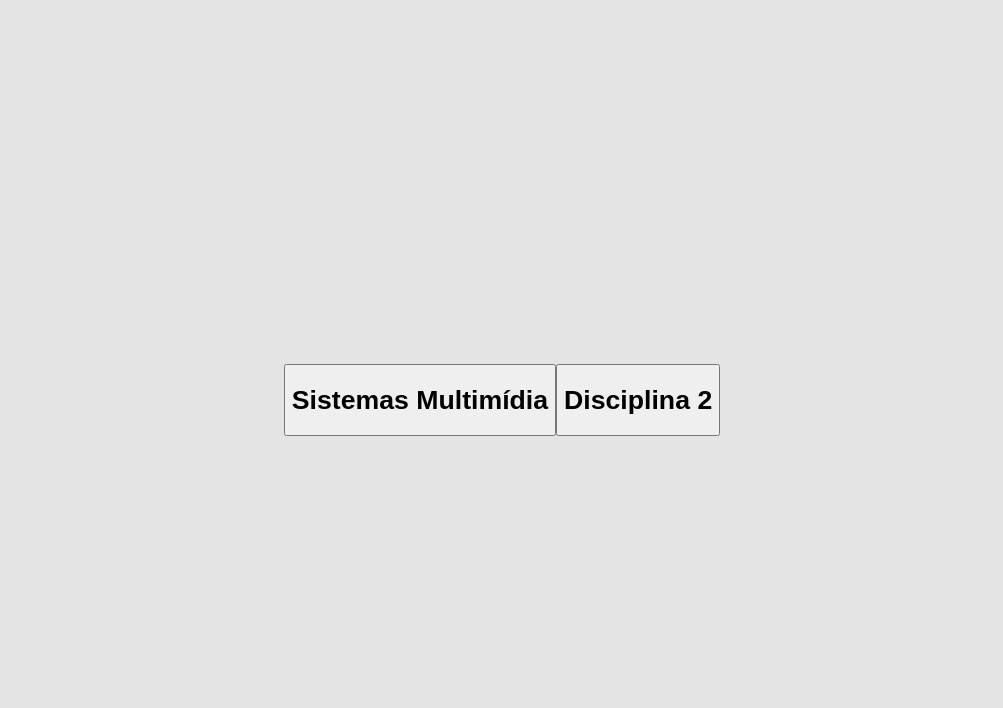
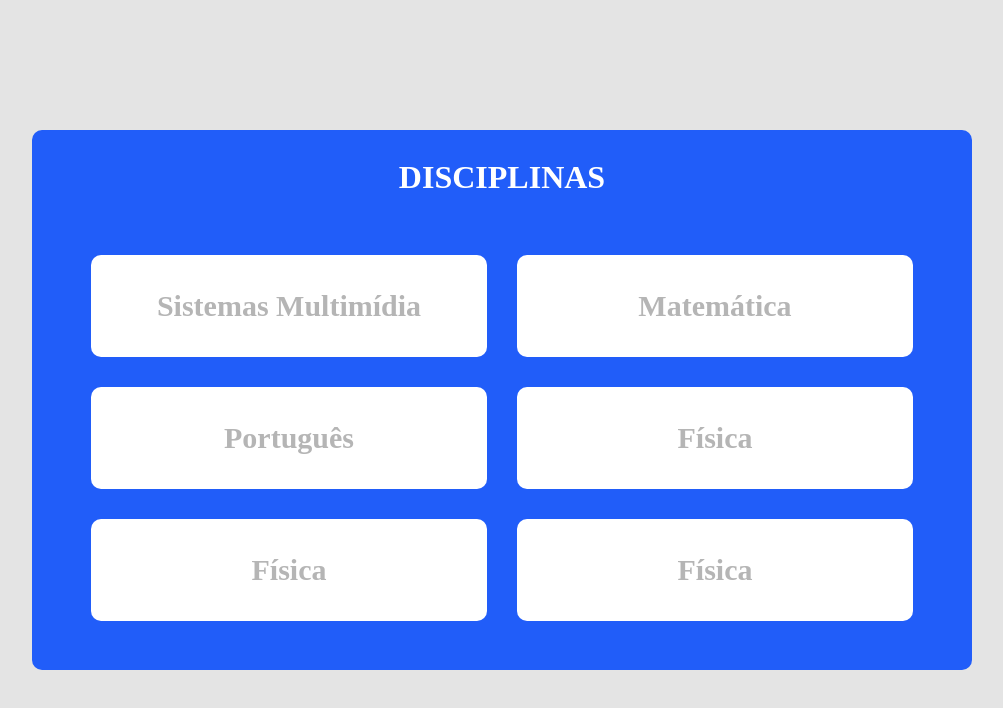
Before and after one commit to SilvioNascimento/AVA-CG, a React (Vite) app in the folder AVA-CG/: page /disciplinas in a window 1280 px wide. Shown: the top 708 px of the page, without its empty margins (138-1141 px from the left). Built offline with nearby package versions, Linux system fonts and the light colour scheme.

Commit message:
Adicionando a disciplina e seu estilo

```diff
--- a/AVA-CG/package.json
+++ b/AVA-CG/package.json
@@ -12,7 +12,7 @@
     "@react-pdf-viewer/toolbar": "^3.12.0",
     "@react-pdf-viewer/zoom": "^3.12.0",
     "axios": "^1.6.8",
-    "pdfjs-dist": "^3.4.120",
+    "pdfjs-dist": "^3.11.174",
     "react": "^18.2.0",
     "react-router-dom": "^6.22.3",
     "vite": "^5.2.8"
--- /dev/null
+++ b/AVA-CG/src/routes/Disciplinas/Disciplinas.css
@@ -0,0 +1,84 @@
+.Area-btns-disciplinas {
+    display: flex;
+    justify-content: center;
+    align-items: center;
+    flex-wrap: wrap; /* Permite que os itens se movam para a próxima linha */
+    padding: 20px; /* Espaçamento ao redor dos botões */
+    background-color: #215DF9;
+    border-radius: 10px;
+    height: 500px;
+    width: 900px;
+
+}
+
+.Area-btns-disciplinas b{
+    font-family: Poppins;
+    font-size: 32px;
+    font-weight: 700;
+    margin-top: -20px;
+    margin-bottom: 0px;
+    color: #ffffff;
+}
+
+.btns-disciplinas {
+    display: flex;
+    flex-direction: row; /* Organiza os botões em uma linha */
+    flex-wrap: wrap; /* Permite a quebra de linha */
+    gap: 30px; /* Espaço entre os botões */
+    justify-content: center;
+}
+
+.btns-disciplinas button  {
+    background-color: #ffffff;
+    color: #B5B5B5;
+    width: 396px;
+    height: 102px;
+    left: 64px;
+    gap: 0px;
+    opacity: 0px;
+    border: none;
+    border-radius: 10px;
+    cursor: pointer;
+
+}
+
+.btns-disciplinas button:hover {
+    background-color: #B5B5B5;
+    width: 396px;
+    height: 102px;
+    left: 64px;
+    gap: 0px;
+    opacity: 0px;
+    border: 5px solid #ffffff;
+    border-radius: 10px;
+    color: #ffffff;
+    cursor: pointer;
+}
+
+.btn-Sistemas-Multimidia h1,
+.btn-Matemática h1,
+.btn-Português h1,
+.btn-Física  h1{
+    font-family: Poppins;
+    font-size: 30px;
+    font-weight: 700;
+    ;
+
+}
+
+/* .btns-disciplinas button {
+    flex: 1 1 calc(50% - 20px); /* Configura o botão para ocupar metade da largura do contêiner menos o espaçamento */
+    /* min-height: 100px;
+    display: flex;
+    justify-content: center;
+    align-items: center;
+    padding: 10px;
+    border: none;
+    background: #f0f0f0;
+    cursor: pointer; */
+/* } */
+
+/* .btns-disciplinas button h1 {
+    margin: 0; /* Remove margens padrão do h1 */
+    /* text-align: center; Alinha o texto ao centro */
+/* } */
--- a/AVA-CG/src/routes/Disciplinas/Disciplinas.jsx
+++ b/AVA-CG/src/routes/Disciplinas/Disciplinas.jsx
@@ -1,19 +1,42 @@
 //import React from "react";
 
 import { Link } from "react-router-dom";
+import './Disciplinas.css';
 
 const Disciplinas = () => {
     return (
-        <div className="Area-btns-disciplina">
-            <Link to='/SistemasMultimidia'>
-                <button className="btn-Sistemas-Multimidia">
-                    <h1>Sistemas Multimídia</h1>
+        <div className="Area-btns-disciplinas">
+
+            <b>DISCIPLINAS</b>
+            <div className="btns-disciplinas">
+
+                <Link to='/SistemasMultimidia'>
+                    <button className="btn-Sistemas-Multimidia">
+                        <h1>Sistemas Multimídia</h1>
+                    </button>
+                </Link>
+
+                <button className="btn-Matemática">
+                    <h1>Matemática</h1>
                 </button>
-            </Link>
 
-            <button className="btn-Disciplina-em-Operacao">
-                <h1>Disciplina 2</h1>
-            </button>
+                <button className="btn-Português">
+                    <h1>Português</h1>
+                </button>
+
+                <button className="btn-Física">
+                    <h1>Física</h1>
+                </button>
+
+                <button className="btn-Física">
+                    <h1>Física</h1>
+                </button>
+
+                <button className="btn-Física">
+                    <h1>Física</h1>
+                </button>
+            </div>
+
         </div>
     );
 }
```
Also changed, not shown: 1 other file (tests, documents, lock files or other folders).
